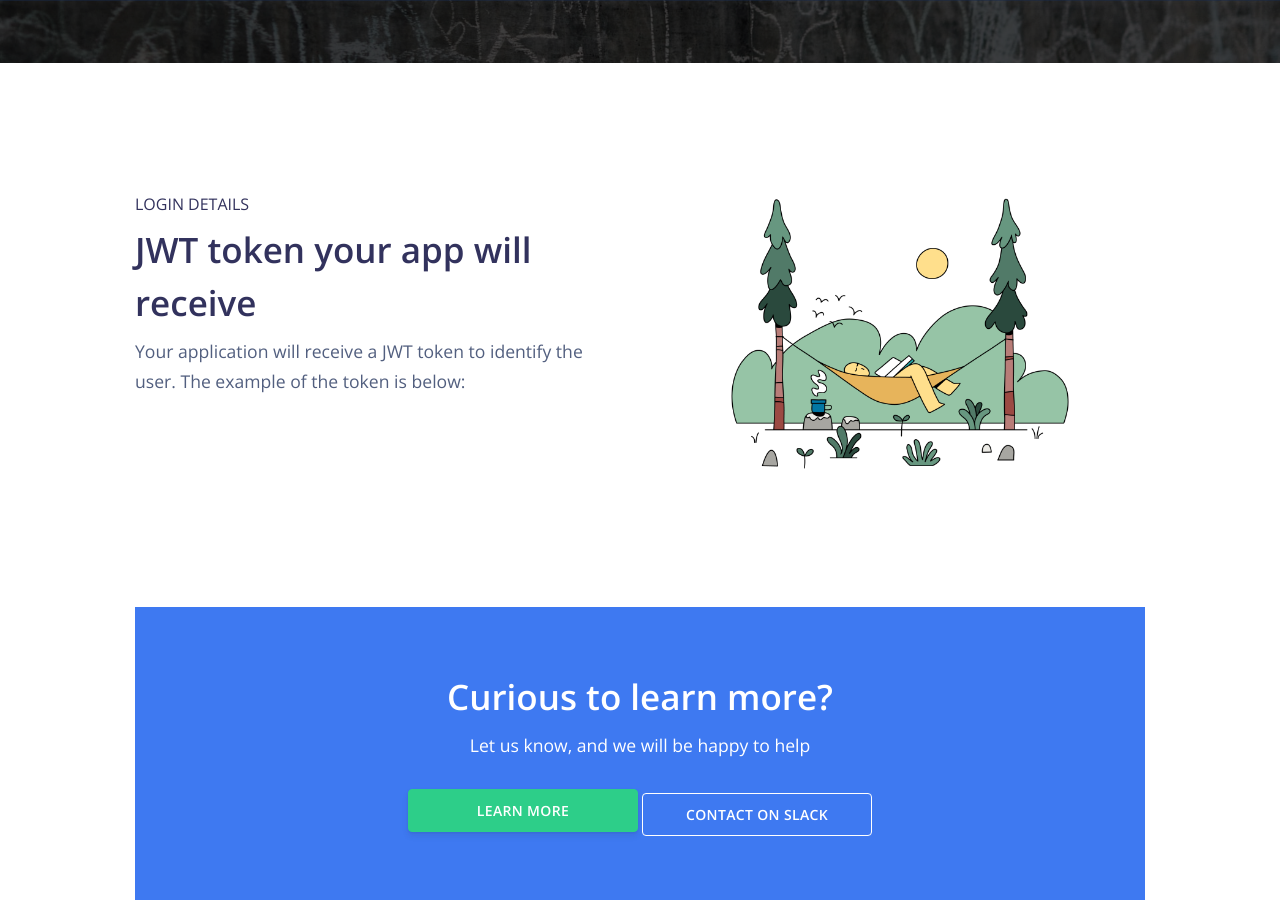
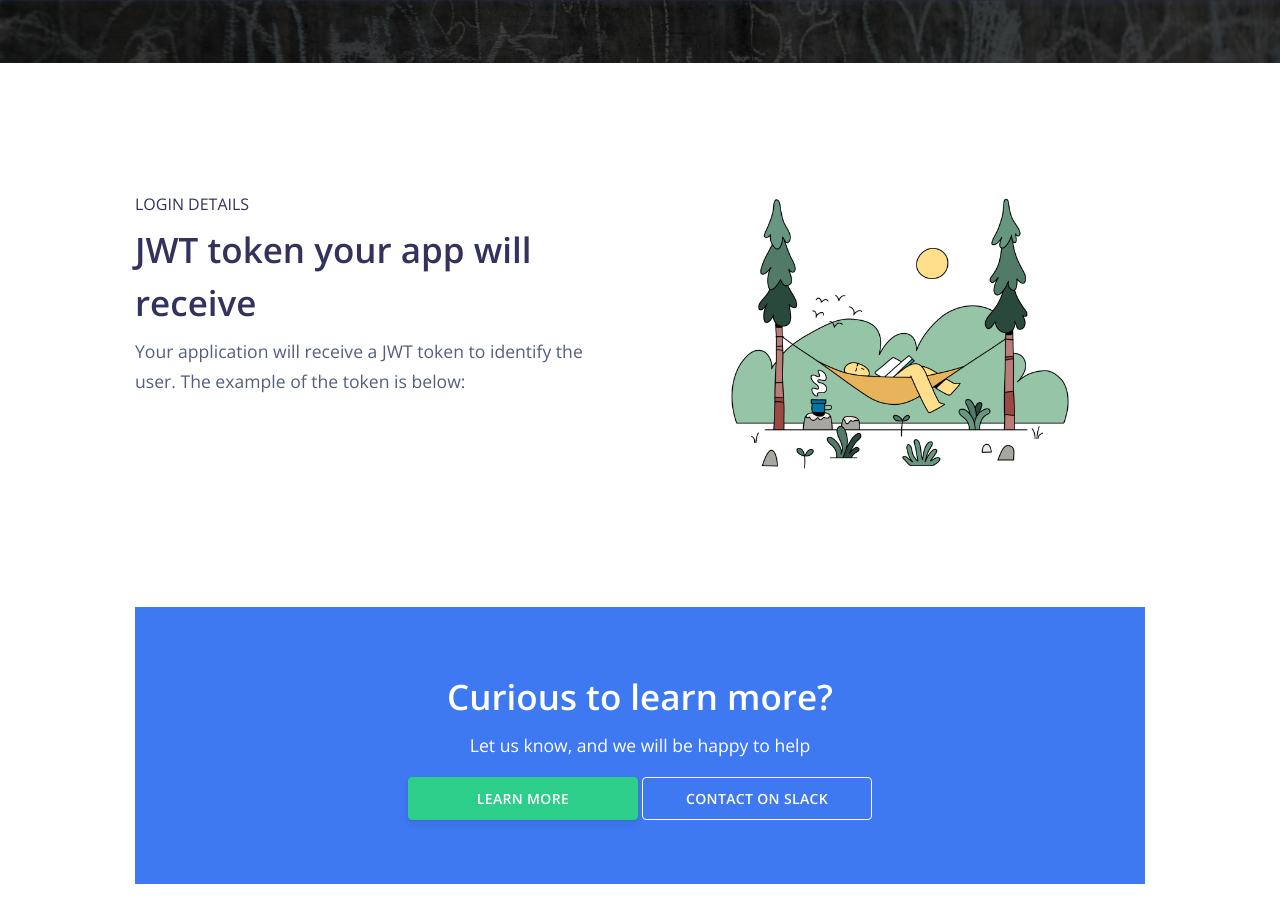
Before and after one commit to idemeum/js-demo-app, a Jekyll site: the page built from _pages/loggedin.md, in a window 1280 px wide and 900 px high, scrolled down 477 px. Built offline with Jekyll 4.4.1, drawn with Linux system fonts in a browser that asks for light colours; nearby versions of some CDN libraries.

Commit message:
Fixed styling

```diff
--- a/_pages/loggedin.md
+++ b/_pages/loggedin.md
@@ -47,15 +47,15 @@
 <div class="section bg-primary">
   <div class="container">
     <div class="row">
-      <div class="col-md-6 mx-auto text-center">
+      <div class="col-md-6 mx-auto text-center mb-0">
           <h3 class=" display-3 text-neutral">Curious to learn more?</h3>
-          <p class="text-neutral">Let us know, and we will be happy to help</p>
+          <p class="text-neutral mb-0">Let us know, and we will be happy to help</p>
       </div>
     </div>
     <div class="row">
       <div class="col-md-6 mx-auto text-center mt-2">
         <a href="https://docs.idemeum.com" target="_blank">
-          <button type="submit" class="btn btn-success fixed-width1">Learn more</button>
+          <button type="submit" class="btn btn-success mt-2 fixed-width1">Learn more</button>
         </a>
         <a href="https://join.slack.com/t/idemeum-community/shared_invite/zt-npfwnoud-hOjc6rbmZmdTAY3xE3i5FA" target="_blank">
           <button type="submit" class="btn btn-outline-white mt-2 fixed-width1">Contact on Slack</button>
```
Also changed, not shown: 4 other files.
